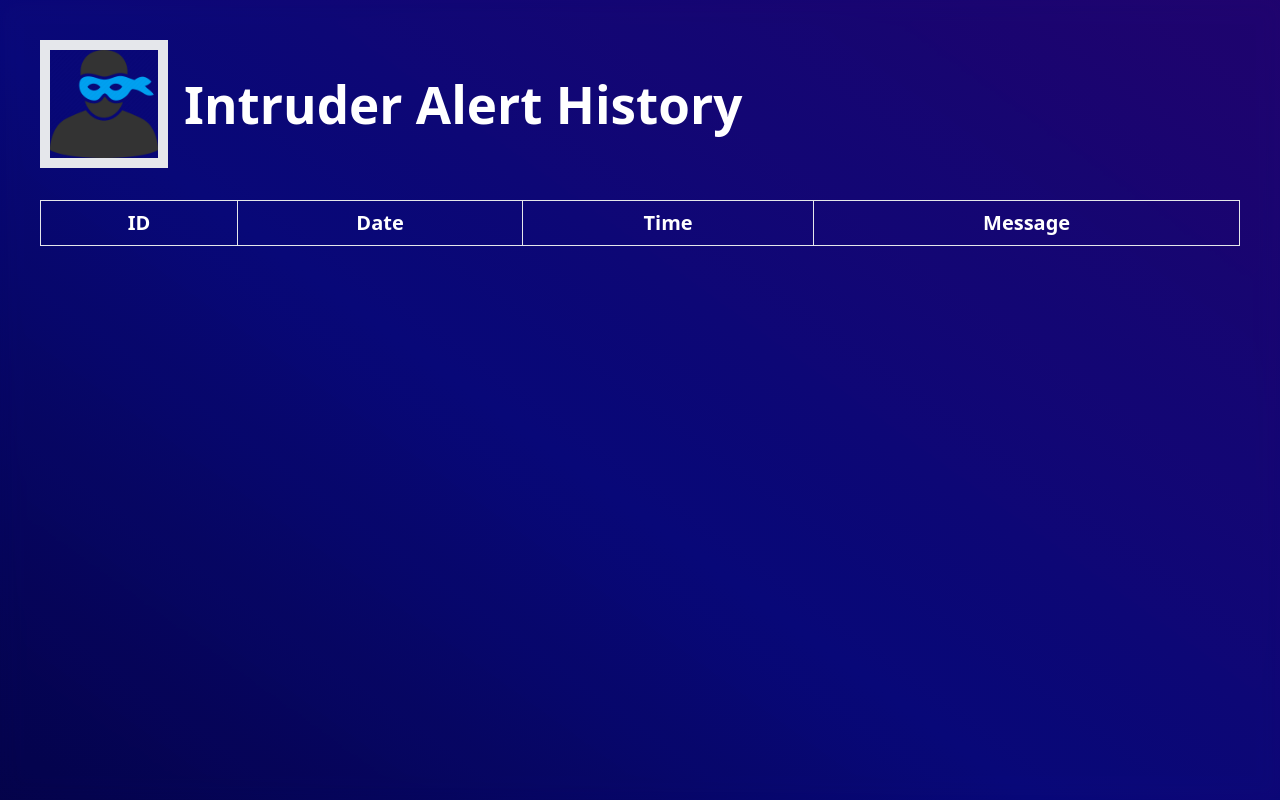
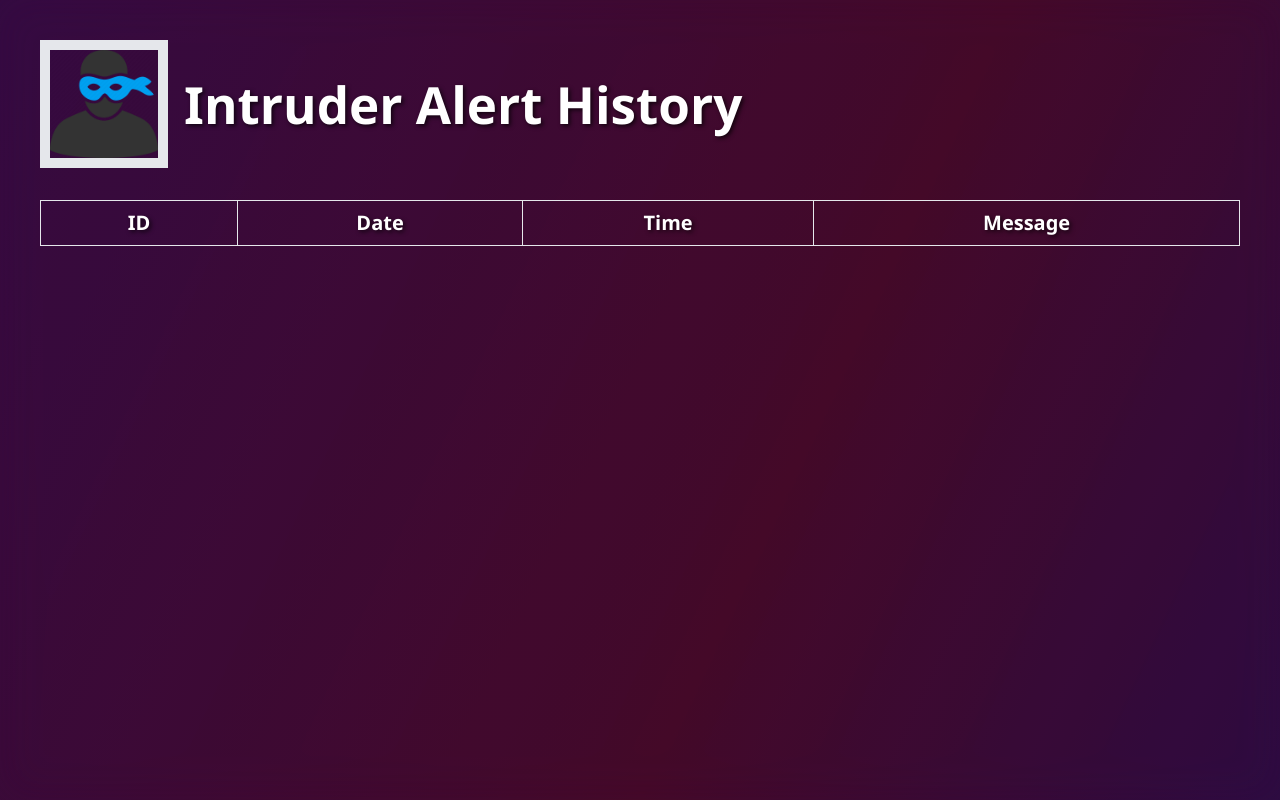
Before and after one commit to param2610-cloud/Intruder-Alert-System, a website: page index.html in a window 1280 px wide. Drawn offline with nearby package versions, Linux system fonts and the light colour scheme; no server answers.

Commit message:
css change

```diff
--- a/styles.css
+++ b/styles.css
@@ -3,20 +3,28 @@ html {
     height: 100%;
     margin: 0;
     overflow: hidden;
+    font-family: 'Segoe UI', Tahoma, Geneva, Verdana, sans-serif;
+    background-color: #0d0d0d; /* A fallback background */
 }
 
 .gradient-container {
     width: 100%;
     height: 100%;
     background: linear-gradient(
-        36deg,
-        rgba(2, 0, 36, 1) 0%,
-        rgba(8, 8, 121, 1) 40%,
-        rgba(58, 0, 99, 1) 100%
+        115deg,
+        #06033f 10%,
+        #350a41 40%,
+        #440929 70%,
+        #210c4e 100%
     );
     background-size: 200% 200%;
-    animation: gradientMove 20s linear infinite;
+    animation: gradientMove 8s ease-in-out infinite; /* Reduced duration for faster animation */
     position: relative;
+    display: flex;
+    justify-content: center;
+    align-items: center;
+    color: #ffffff;
+    text-shadow: 2px 2px 4px rgba(0, 0, 0, 0.7);
 }
 
 .blur-layer {
@@ -25,16 +33,19 @@ html {
     left: 0;
     width: 100%;
     height: 100%;
-    transform: scaleY(-1); /* Mirror vertically */
-    backdrop-filter: blur(10px); /* Apply blur */
-    opacity: 0.1; /* Apply blur to the background */
+    backdrop-filter: blur(20px); /* Apply a stronger blur */
+    opacity: 0.2; /* Increased opacity for a more pronounced effect */
+    pointer-events: none; /* Ensure the blur layer doesn't interfere with interactions */
 }
 
 @keyframes gradientMove {
     0% {
         background-position: 0% 50%;
     }
-    100% {
+    50% {
         background-position: 100% 50%;
     }
+    100% {
+        background-position: 0% 50%;
+    }
 }
```
Also changed, not shown: 1 other file.
